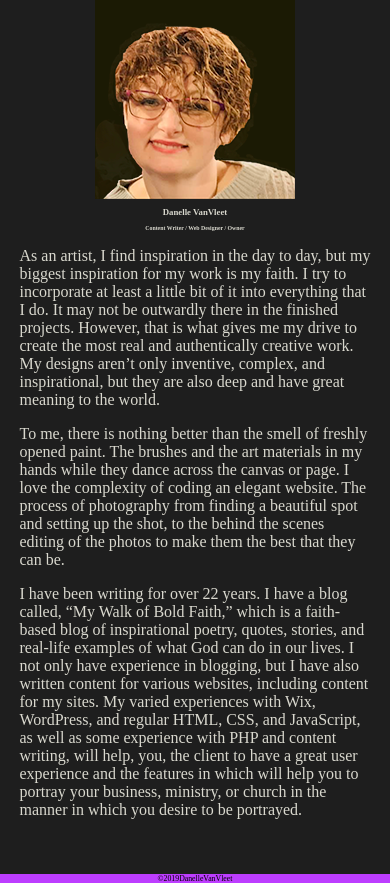
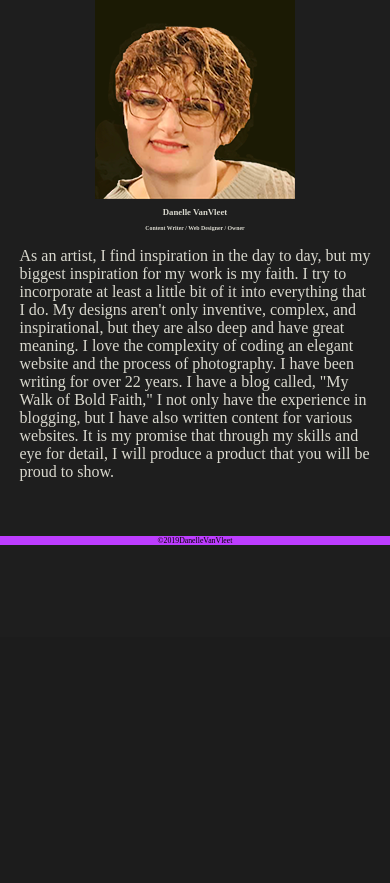
Before and after one commit to massagereiki52/DanellesWebPortfolio, a PHP site: page /about.html in a window 390 px wide. Shown: the part 207-1090 px from the top of the page. After the commit the page ends 752 px from the top, so only its background shows below. Run offline with PHP 8.4, Linux system fonts and the light colour scheme; some web fonts are replaced.

Commit message:
ABOUT-condensed artist statement fixed proportions for images to look better on mobile added link to wordPress

```diff
--- a/about.html
+++ b/about.html
@@ -61,16 +61,11 @@
         </div>
         <!-- <div class="column"> -->
         <P>
-          As an artist, I find inspiration in the day to day, but my biggest inspiration for my work is my faith. I try to incorporate at least a little bit of it into everything that I do. It may not be outwardly there in the finished projects.
-          However, that is what gives me my drive to create the most real and authentically creative work. My designs aren’t only inventive, complex, and inspirational, but they are also deep and have great meaning to the world.
+          As an artist, I find inspiration in the day to day, but my biggest inspiration for my work is my faith. I try to incorporate at least a little bit of it into everything that I do. My designs aren't only inventive, complex, and
+          inspirational, but they are also deep and have great meaning. I love the complexity of coding an elegant website and the process of photography. I have been writing for over 22 years. I have a blog called, "My Walk of Bold Faith," I not
+          only have the experience in blogging, but I have also written content for various websites. It is my promise that through my skills and eye for detail, I will produce a product that you will be proud to show.
         </P>
-        <P>
-          To me, there is nothing better than the smell of freshly opened paint. The brushes and the art materials in my hands while they dance across the canvas or page. I love the complexity of coding an elegant website. The process of photography
-          from finding a beautiful spot and setting up the shot, to the behind the scenes editing of the photos to make them the best that they can be. </P>
-        <P>
-          I have been writing for over 22 years. I have a blog called, “My Walk of Bold Faith,” which is a faith-based blog of inspirational poetry, quotes, stories, and real-life examples of what God can do in our lives. I not only have experience
-          in blogging, but I have also written content for various websites, including content for my sites. My varied experiences with Wix, WordPress, and regular HTML, CSS, and JavaScript, as well as some experience with PHP and content writing,
-          will help, you, the client to have a great user experience and the features in which will help you to portray your business, ministry, or church in the manner in which you desire to be portrayed. </P>
+
       </div>
     </div>
   </div>
--- a/index.html
+++ b/index.html
@@ -70,7 +70,7 @@
           </a>
           <figcaption>Click Here<br>Church Template</figcaption>
 
-          <a href="http://danellevanvleet.com/EpilepsyShop/shop/">
+          <a href="http://danellevanvleet.com/http://danellevanvleet.com/EpilepsyShop/">
             <img src="assets/epilepsyAwareness.png" alt="Epilepsy Awareness thumbnail">
           </a>
           <figcaption>Click Here <br> Epilepsy Awareness WordPress Eccomerce</figcaption>
--- a/style.css
+++ b/style.css
@@ -37,11 +37,12 @@ h1 {
   text-align: center;
   color: #d9d8ce;
   padding: 0;
+}
 
+.column p {
+  color: #d9d8ce;
 }
-.column p{
-color: #d9d8ce;
-}
+
 @font-face {
   font-family: 'Lucida';
   font-style: normal;
@@ -93,11 +94,9 @@ figcaption {
 }
 
 .column {
-  /* float:left;
-  width: 25%; */
   padding-left: 5%;
   padding-right: 5%;
-margin-bottom: 10%;
+  margin-bottom: 10%;
 }
 
 .row::after {
@@ -105,9 +104,12 @@ margin-bottom: 10%;
   clear: both;
   display: table;
 }
-.figure{
-  margin-left:20%;
+
+.figure {
+  margin-left: 15%;
+  margin-right: 15%;
 }
+
 .footer {
   text-align: center;
   background-color: #BD3DFF;
@@ -115,8 +117,6 @@ margin-bottom: 10%;
   clear: both;
   font-size: 2vw;
 }
-
-
 
 .bd-placeholder-img {
   font-size: 1.125rem;
--- a/wordPress.html
+++ b/wordPress.html
@@ -52,7 +52,7 @@
     <div class="figure">
       <div class="row">
         <div class="column">
-          <a href="http://danellevanvleet.com/EpilepsyShop/shop/">
+          <a href="http://danellevanvleet.com/EpilepsyShop/">
             <img src="assets/epilepsyAwareness.png" alt="Epilepsy Awareness thumbnail">
           </a>
           <figcaption>Click Here <br> Epilepsy Awareness WordPress Eccomerce</figcaption>
```
Lines whose indentation alone changed are shown as unchanged.
